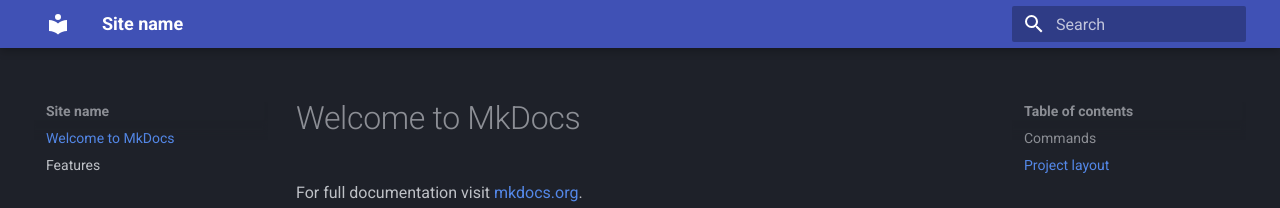
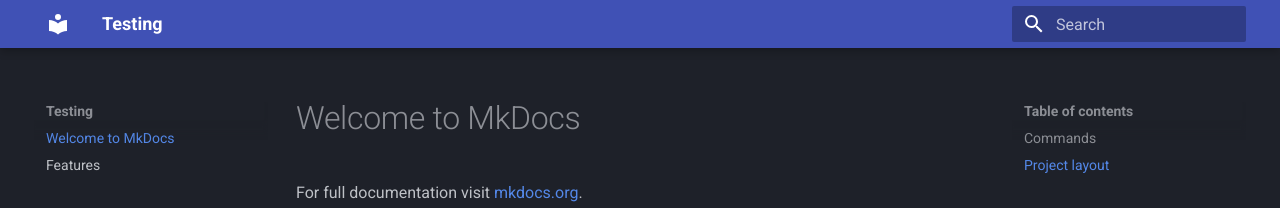
Before and after one commit to joeweiss/mkdocs-testing, an MkDocs documentation site: the page built from docs/index.md, in a window 1280 px wide. Shown: the top 208 px of the page. Built offline with MkDocs 1.6.1 and Material for MkDocs 9.7.7, drawn with Linux system fonts in a browser that asks for light colours.

Commit message:
Change site name

```diff
--- a/mkdocs.yml
+++ b/mkdocs.yml
@@ -1,4 +1,4 @@
-site_name: Site name
+site_name: Testing
 theme:
   name: material
   palette:
```
